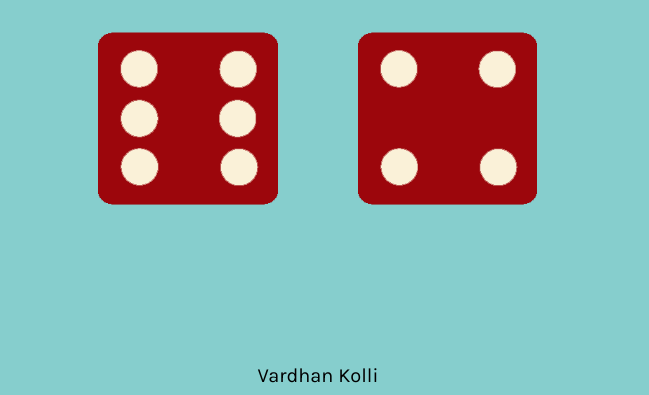
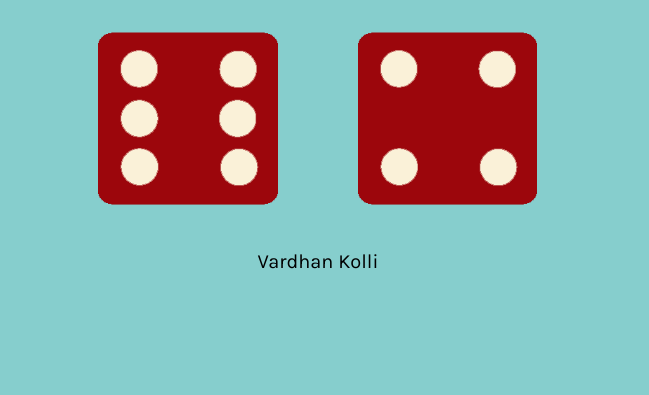
Before and after one commit to VardhanK17/Dice-game, a plain HTML site: page index.html in a window 1280 px wide. Shown: the part 412-807 px from the top of the page, without its empty margins (322-971 px from the left). Drawn offline with Linux system fonts and the light colour scheme.

Commit message:
Update styles.css

```diff
--- a/styles.css
+++ b/styles.css
@@ -35,7 +35,7 @@ img {
 }
 
 footer {
-  margin-top: 12%;
+  margin-top: 3%;
   color: #000000;
   text-align: center;
   font-size: 20px;
```
